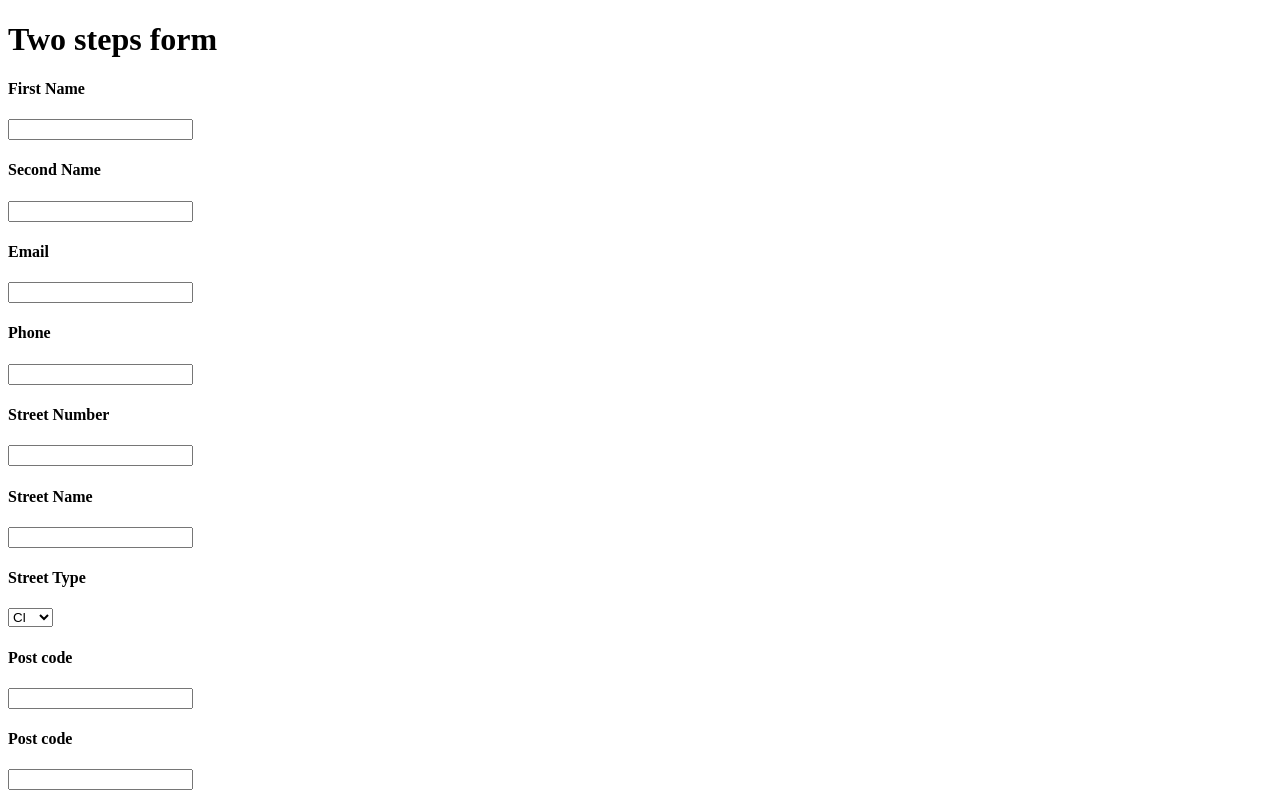
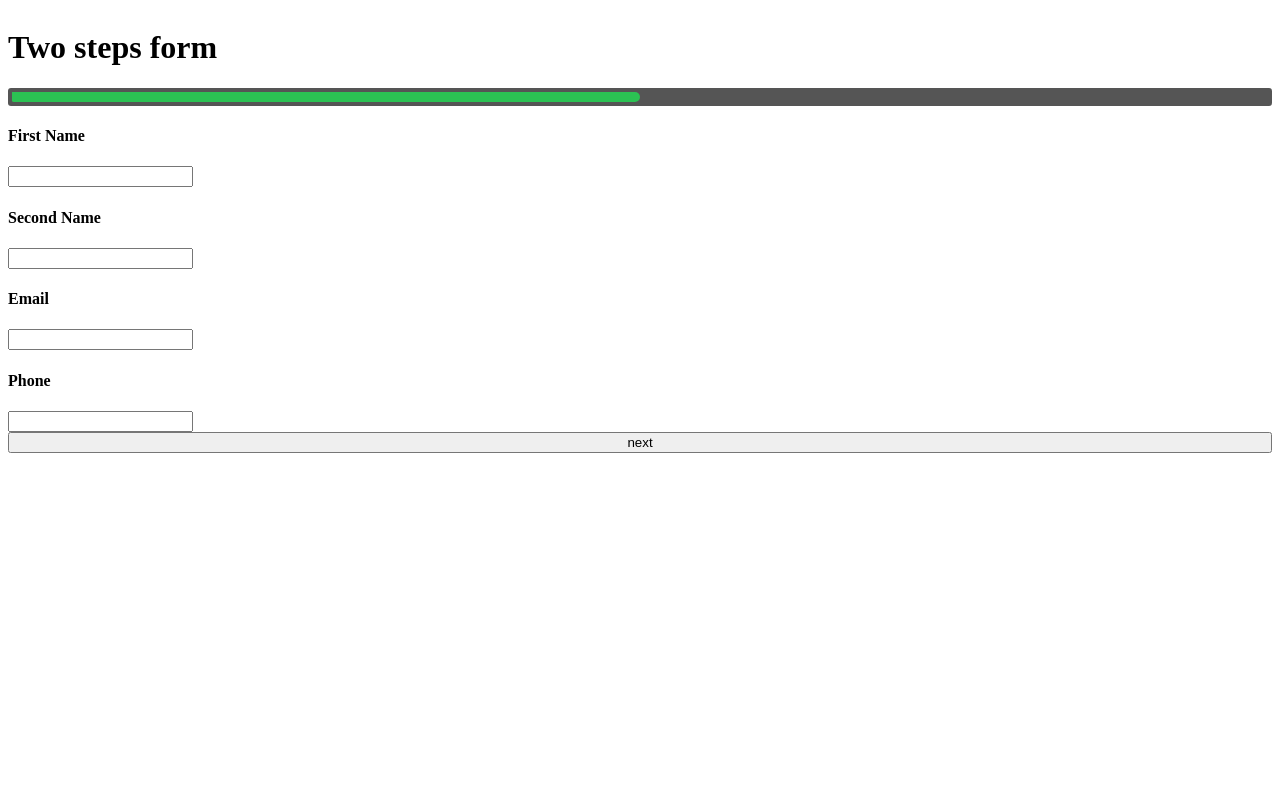
Before and after one commit to Xiaochi-Li/two-step-form, a website: page index.html in a window 1280 px wide. Drawn offline with Linux system fonts and the light colour scheme.

Commit message:
add progress bar

```diff
--- a/app.js
+++ b/app.js
@@ -0,0 +1,5 @@
+const handleClickOnNext = () => {
+  document.getElementById('form-step-one').style.display = 'none'
+  document.getElementById('form-step-two').style.display = 'block'
+  document.getElementById('progress-bar-step').style.width = '100%'
+}
--- a/index.html
+++ b/index.html
@@ -2,11 +2,16 @@
 <html>
   <head>
     <title>Two step form</title>
+    <link rel="stylesheet" type="text/css" href="style.css" />
+    <script src="./app.js"></script>
   </head>
   <body>
     <h1>Two steps form</h1>
+    <dev id="progress-bar">
+      <dev id="progress-bar-step"></dev>
+    </dev>
     <form>
-      <section>
+      <section id="form-step-one">
         <h4>First Name</h4>
         <input />
         <h4>Second Name</h4>
@@ -16,7 +21,7 @@
         <h4>Phone</h4>
         <input />
       </section>
-      <section>
+      <section id="form-step-two">
         <h4>Street Number</h4>
         <input />
         <h4>Street Name</h4>
@@ -35,6 +40,6 @@
         <input />
       </section>
     </form>
+    <button onclick="handleClickOnNext()">next</button>
   </body>
-  <script src="./app.js"></script>
 </html>
--- /dev/null
+++ b/style.css
@@ -0,0 +1,26 @@
+body {
+  display: flex;
+  flex-direction: column;
+}
+
+#progress-bar {
+  height: 10px; /* Can be anything */
+  position: relative;
+  background: #555;
+  border-radius: 3px;
+  padding: 4px;
+}
+
+#progress-bar-step {
+  display: block;
+  height: 100%;
+  width: 50%;
+  border-top-right-radius: 8px;
+  border-bottom-right-radius: 8px;
+  border-bottom-left-radius: 3px;
+  background-color: rgb(43, 194, 83);
+}
+
+#form-step-two {
+  display: none;
+}
```
